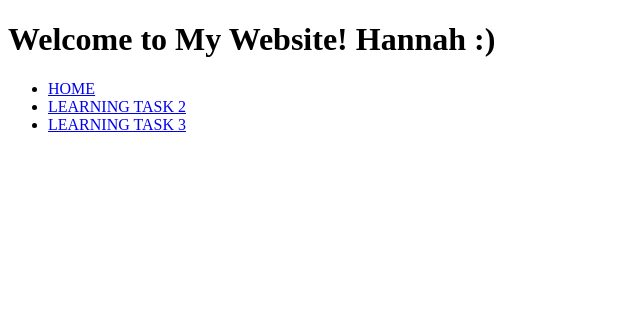
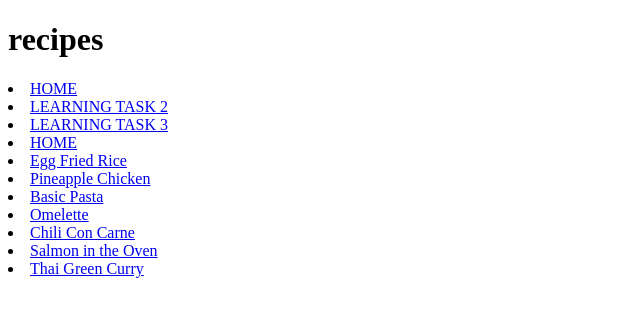
Before and after one commit to Hunnuh18/learningtask, a PHP site: page /LT3.html/index.php in a window 1280 px wide. Shown: the top 317 px of the page, without its empty margins (0-640 px from the left). Run offline with PHP 8.4, Linux system fonts and the light colour scheme.

Commit message:
Update index.php

```diff
--- a/LT3.html/index.php
+++ b/LT3.html/index.php
@@ -1,15 +1,21 @@
 <!DOCTYPE html>
 <html>
-     <head>
-       <title>My Home Page</title>
-     </head>
-     <body>
-       <h1> Welcome to My Website! Hannah :)</h1>
-       <ul>
-            <li><a href="index.php">HOME</a></li>
-            <li><a href="/LT2/index.html">LEARNING TASK 2</a></li>
-            <li><a href="/LT3/index.html">LEARNING TASK 3</a></li>
-       </ul>
-       </body>
-
+  <head>
+    <title> My Home Page </title>
+  </head>
+  <body>
+       <h1> recipes </h1>
+      <li><a href="index.php" target="_blank"> HOME </a></li>
+    <li><a href="/LT2/Homepage" target= "_blank"> LEARNING TASK 2 </a> </li>
+     <li><a href="/LT3/index.html" target= "_blank"> LEARNING TASK 3 </a> </li>
+  </ul>
+    <li><a href="index.php" target="_blank"> HOME </a></li>
+    <li><a href="Egg Fried Rice.html" target= "_blank"> Egg Fried Rice </a> </li>
+    <li><a href="Pineapple Chicken.html" target= "_blank"> Pineapple Chicken </a> </li>
+    <li><a href="Basic Pasta.html" target= "_blank"> Basic Pasta </a> </li>
+    <li><a href="Omelette.html" target= "_blank"> Omelette </a> </li>
+    <li><a href="Chili Con Carne.html" target= "_blank"> Chili Con Carne </a> </li>
+    <li><a href="Salmon%20in%20the%20Oven.html" target= "_blank"> Salmon in the Oven </a> </li>
+    <li><a href="Thai%20Green%20Curry.html" target= "_blank"> Thai Green Curry </a> </li>
+  </body>
 </html>
```
